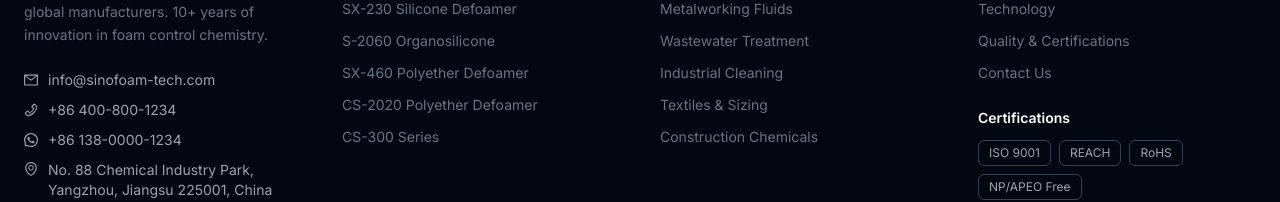
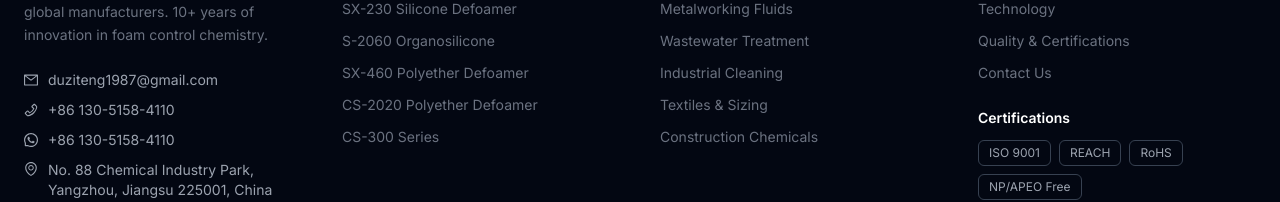
Before and after one commit to dujun-bot/defoamer-website, a React (Vite) app: page / in a window 1280 px wide. Shown: the part 7566-7768 px from the top of the page. Built offline with nearby package versions, Linux system fonts and the light colour scheme.

Commit message:
Fix: update footer contact email, phone and WhatsApp to correct info

```diff
--- a/src/components/layout/Footer.tsx
+++ b/src/components/layout/Footer.tsx
@@ -58,24 +58,24 @@ export function Footer() {
                         <p className="mt-4 text-sm leading-relaxed text-gray-500 max-w-xs">{t('footer.tagline')}</p>
                         <div className="mt-6 space-y-2.5 text-sm">
                             <a
-                                href="mailto:info@sinofoam-tech.com"
+                                href="mailto:duziteng1987@gmail.com"
                                 className="flex items-center gap-2.5 hover:text-blue-400 transition-colors"
                             >
-                                <MailOutlined /> info@sinofoam-tech.com
+                                <MailOutlined /> duziteng1987@gmail.com
                             </a>
                             <a
-                                href="tel:+864008001234"
+                                href="tel:+8613051584110"
                                 className="flex items-center gap-2.5 hover:text-blue-400 transition-colors"
                             >
-                                <PhoneOutlined /> +86 400-800-1234
+                                <PhoneOutlined /> +86 130-5158-4110
                             </a>
                             <a
-                                href="https://wa.me/8613800001234"
+                                href="https://wa.me/8613051584110"
                                 target="_blank"
                                 rel="noopener noreferrer"
                                 className="flex items-center gap-2.5 hover:text-green-400 transition-colors"
                             >
-                                <WhatsAppOutlined /> +86 138-0000-1234
+                                <WhatsAppOutlined /> +86 130-5158-4110
                             </a>
                             <div className="flex items-start gap-2.5">
                                 <EnvironmentOutlined className="mt-0.5 shrink-0" />
```
